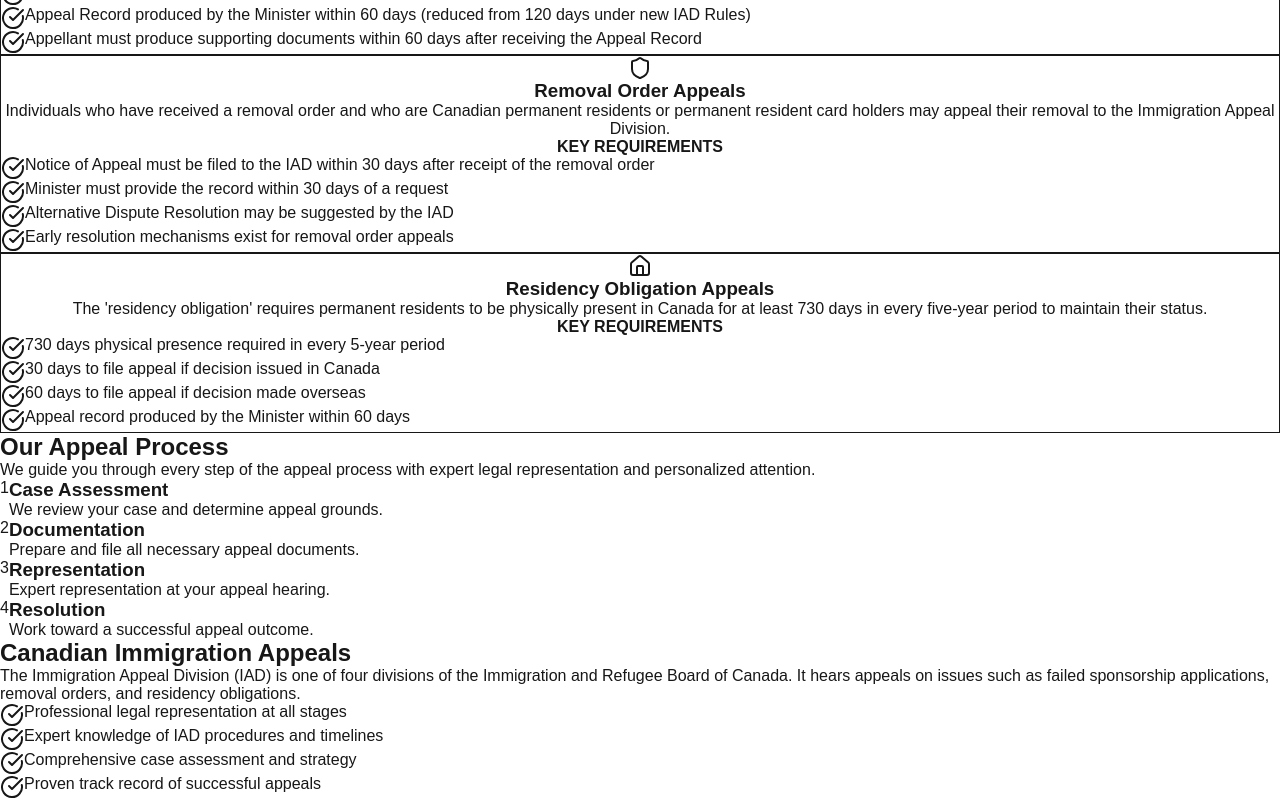
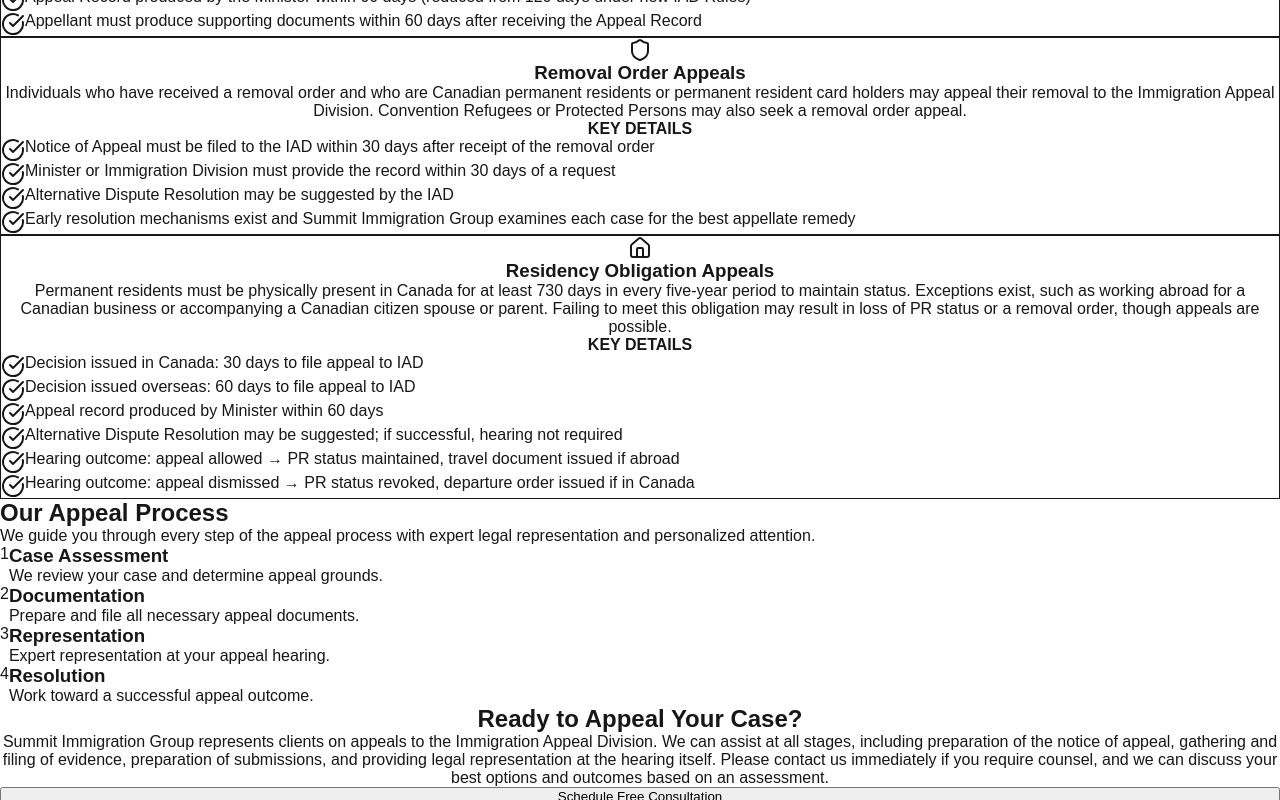
Before and after one commit to vicky262600/summit-immigration, a Next.js app: page /immigration-appeals in a window 1280 px wide. Shown: the part 780-1580 px from the top of the page. Built offline with nearby package versions, Linux system fonts and the light colour scheme.

Commit message:
immigration appeal page done with the contant

```diff
--- a/src/components/ImmigrationAppeals.jsx
+++ b/src/components/ImmigrationAppeals.jsx
@@ -22,17 +22,13 @@ const ImmigrationAppeals = () => {
   useEffect(() => {
     const observer = new IntersectionObserver(
       ([entry]) => {
-        if (entry.isIntersecting) {
-          setIsVisible(true);
-        }
+        if (entry.isIntersecting) setIsVisible(true);
       },
       { threshold: 0.1 }
     );
 
     const section = document.getElementById('appeals');
-    if (section) {
-      observer.observe(section);
-    }
+    if (section) observer.observe(section);
 
     return () => observer.disconnect();
   }, []);
@@ -40,17 +36,13 @@ const ImmigrationAppeals = () => {
   useEffect(() => {
     const appealsObserver = new IntersectionObserver(
       ([entry]) => {
-        if (entry.isIntersecting) {
-          setIsAppealsVisible(true);
-        }
+        if (entry.isIntersecting) setIsAppealsVisible(true);
       },
       { threshold: 0.1 }
     );
 
     const appealsSection = document.getElementById('appeals-types');
-    if (appealsSection) {
-      appealsObserver.observe(appealsSection);
-    }
+    if (appealsSection) appealsObserver.observe(appealsSection);
 
     return () => appealsObserver.disconnect();
   }, []);
@@ -58,7 +50,7 @@ const ImmigrationAppeals = () => {
   const appealTypes = [
     {
       title: "Sponsorship Appeals",
-      description: "Failed sponsorship applications may be made by the permanent resident or Canadian citizen who supplied the application to sponsor in support of the foreign national's application for permanent residence.",
+      description: "Failed sponsorship applications may be made by the permanent resident or Canadian citizen who supplied the application to sponsor in support of the foreign national’s application for permanent residence. If the application is unsuccessful, the sponsor can appeal the refusal to the IAD.",
       icon: Heart,
       details: [
         "Notice of Appeal must be filed to the IAD within 30 days of receipt of the refusal letter",
@@ -68,24 +60,26 @@ const ImmigrationAppeals = () => {
     },
     {
       title: "Removal Order Appeals",
-      description: "Individuals who have received a removal order and who are Canadian permanent residents or permanent resident card holders may appeal their removal to the Immigration Appeal Division.",
+      description: "Individuals who have received a removal order and who are Canadian permanent residents or permanent resident card holders may appeal their removal to the Immigration Appeal Division. Convention Refugees or Protected Persons may also seek a removal order appeal.",
       icon: Shield,
       details: [
         "Notice of Appeal must be filed to the IAD within 30 days after receipt of the removal order",
-        "Minister must provide the record within 30 days of a request",
+        "Minister or Immigration Division must provide the record within 30 days of a request",
         "Alternative Dispute Resolution may be suggested by the IAD",
-        "Early resolution mechanisms exist for removal order appeals"
+        "Early resolution mechanisms exist and Summit Immigration Group examines each case for the best appellate remedy"
       ]
     },
     {
       title: "Residency Obligation Appeals",
-      description: "The 'residency obligation' requires permanent residents to be physically present in Canada for at least 730 days in every five-year period to maintain their status.",
+      description: "Permanent residents must be physically present in Canada for at least 730 days in every five-year period to maintain status. Exceptions exist, such as working abroad for a Canadian business or accompanying a Canadian citizen spouse or parent. Failing to meet this obligation may result in loss of PR status or a removal order, though appeals are possible.",
       icon: Home,
       details: [
-        "730 days physical presence required in every 5-year period",
-        "30 days to file appeal if decision issued in Canada",
-        "60 days to file appeal if decision made overseas",
-        "Appeal record produced by the Minister within 60 days"
+        "Decision issued in Canada: 30 days to file appeal to IAD",
+        "Decision issued overseas: 60 days to file appeal to IAD",
+        "Appeal record produced by Minister within 60 days",
+        "Alternative Dispute Resolution may be suggested; if successful, hearing not required",
+        "Hearing outcome: appeal allowed → PR status maintained, travel document issued if abroad",
+        "Hearing outcome: appeal dismissed → PR status revoked, departure order issued if in Canada"
       ]
     }
   ];
@@ -115,13 +109,12 @@ const ImmigrationAppeals = () => {
 
   return (
     <section id="appeals" className="min-h-screen bg-gray-50">
-      {/* Hero Section with Background Image */}
+      {/* Hero Section */}
       <div className="relative min-h-[500px] flex items-center bg-gradient-to-br from-blue-900 to-blue-700 overflow-hidden">
         <div
           className="absolute inset-0 bg-cover bg-center opacity-20"
           style={{ backgroundImage: `url('/ImmigrationAppeals1.jpg')` }}
         />
-
         <div className="container mx-auto px-6 relative z-10">
           <div className="max-w-4xl mx-auto text-center">
             <div
@@ -132,7 +125,6 @@ const ImmigrationAppeals = () => {
             >
               Immigration Appeals
             </div>
-
             <h1
               className={`text-4xl md:text-5xl font-bold text-white mb-6 leading-tight transition-all duration-1000 ease-out ${
                 isVisible ? 'translate-y-0 opacity-100' : '-translate-y-10 opacity-0'
@@ -141,20 +133,16 @@ const ImmigrationAppeals = () => {
             >
               Don't Lose Hope – Appeal Your Immigration Decision
             </h1>
-
             <p
               className={`text-xl text-white/90 mb-8 max-w-4xl mx-auto transition-all duration-1000 ease-out ${
                 isVisible ? 'translate-y-0 opacity-100' : '-translate-y-10 opacity-0'
               }`}
               style={{ transitionDelay: '0.6s' }}
             >
-               If your immigration application to Canada has been refused or you have been found to be inadmissible, do not lose hope in your dream to migrate to Canada. The Immigration Appeal Division, one of four divisions of the Immigration and Refugee Board, hears general appeals on issues such as failed sponsorship applications, removal orders and residency obligations.
+              If your immigration application to Canada has been refused or you have been found to be inadmissible, do not lose hope in your dream to migrate to Canada. The Immigration Appeal Division (IAD), one of four divisions of the Immigration and Refugee Board, hears appeals on issues such as failed sponsorship applications, removal orders, and residency obligations.
             </p>
-
             <button
-               className={`bg-white text-blue-900 hover:bg-gray-100 px-8 py-4 rounded-lg font-semibold text-lg shadow-lg hover:shadow-xl transition-all transform hover:-translate-y-0.5 ${
-                 isVisible ? 'translate-y-0 opacity-100' : '-translate-y-10 opacity-0'
-               }`}
+              className={`bg-white text-blue-900 hover:bg-gray-100 px-8 py-4 rounded-lg font-semibold text-lg shadow-lg hover:shadow-xl transition-all transform hover:-translate-y-0.5`}
               style={{ transitionDelay: '0.8s' }}
             >
               Schedule Free Consultation
@@ -166,14 +154,12 @@ const ImmigrationAppeals = () => {
 
       {/* Appeal Types Section */}
       <div id="appeals-types" className="py-20 relative overflow-hidden">
-         {/* Background Image */}
         <div
           className="absolute inset-0 bg-cover bg-center bg-fixed"
           style={{ backgroundImage: `url('/canadaflages.jpg')` }}
         >
           <div className="absolute inset-0 bg-black bg-opacity-60"></div>
         </div>
-
         <div className="container mx-auto px-6 relative z-10">
           <div
             className={`text-center mb-20 transition-all duration-1000 ease-out ${
@@ -189,8 +175,7 @@ const ImmigrationAppeals = () => {
             </h2>
             <div className="w-24 h-1 bg-gradient-to-r from-white to-blue-200 mx-auto mb-6"></div>
             <p className="text-xl text-white/90 max-w-3xl mx-auto leading-relaxed">
-               Our experienced legal team specializes in all types of immigration appeals with proven success rates.
-               We provide comprehensive legal representation for every stage of the appeal process.
+              Summit Immigration Consulting Group assists all clients with the following types of appeals for negative decisions.
             </p>
           </div>
 
@@ -198,7 +183,7 @@ const ImmigrationAppeals = () => {
   {appealTypes.map((appeal, index) => (
     <div
       key={index}
-                 className={`group bg-white rounded-2xl shadow-lg p-8 hover:shadow-2xl transition-all duration-500 hover:scale-105 border border-gray-100 ${
+      className={`group bg-white rounded-2xl shadow-lg p-8 hover:shadow-2xl transition-all duration-500 hover:scale-105 border border-gray-100 flex flex-col ${
         isAppealsVisible ? 'translate-y-0 opacity-100' : 'translate-y-20 opacity-0'
       }`}
       style={{
@@ -206,18 +191,23 @@ const ImmigrationAppeals = () => {
         transitionDuration: '0.8s'
       }}
     >
+      {/* Top: Icon, Title, Description */}
+      <div className="flex flex-col">
         <div className="bg-gradient-to-br from-blue-600 to-blue-700 w-20 h-20 rounded-2xl flex items-center justify-center mx-auto mb-6 group-hover:scale-110 transition-transform duration-300 shadow-lg">
           <appeal.icon className="h-10 w-10 text-white" />
         </div>
         <h3 className="text-2xl font-bold text-blue-900 mb-4 text-center group-hover:text-blue-700 transition-colors">
           {appeal.title}
         </h3>
-                 <p className="text-gray-600 mb-8 text-center leading-relaxed">
+        <p className="text-gray-600 text-center leading-relaxed">
           {appeal.description}
         </p>
-                 <div className="space-y-3 bg-gray-50 p-6 rounded-xl">
+      </div>
+
+      {/* Bottom: Key Details */}
+      <div className="space-y-3 bg-gray-50 p-6 rounded-xl mt-4">
         <h4 className="text-sm font-semibold text-blue-900 mb-3 text-center uppercase tracking-wide">
-                     Key Requirements
+          Key Details
         </h4>
         {appeal.details.map((detail, idx) => (
           <div key={idx} className="flex items-start space-x-3">
@@ -231,12 +221,12 @@ const ImmigrationAppeals = () => {
     </div>
   ))}
 </div>
+
+
         </div>
       </div>
 
-
-
-       {/* Process Section with Image */}
+      {/* Process Section */}
       <div className="py-20 bg-white">
         <div className="container mx-auto px-6">
           <div className="grid grid-cols-1 lg:grid-cols-2 gap-16 items-center">
@@ -292,64 +282,6 @@ const ImmigrationAppeals = () => {
         </div>
       </div>
 
-       {/* Canadian Immigration Section with Image */}
-       <div className="py-20 bg-gray-50">
-         <div className="container mx-auto px-6">
-           <div className="grid grid-cols-1 lg:grid-cols-2 gap-16 items-center">
-             <div
-               className={`transition-all duration-1000 ease-out ${
-                 isVisible ? 'translate-x-0 opacity-100' : '-translate-x-10 opacity-0'
-               }`}
-               style={{ transitionDelay: '1.2s' }}
-             >
-               <div className="relative w-full h-96 rounded-xl overflow-hidden shadow-xl">
-                 <Image
-                   src="/ImmigrationAppeals2.jpg"
-                   alt="Canadian Immigration"
-                   fill
-                   className="object-cover"
-                 />
-                 <div className="absolute inset-0 bg-gradient-to-t from-blue-900/60 to-transparent rounded-xl"></div>
-               </div>
-             </div>
-
-             <div
-               className={`transition-all duration-1000 ease-out ${
-                 isVisible ? 'translate-x-0 opacity-100' : 'translate-x-10 opacity-0'
-               }`}
-               style={{ transitionDelay: '1.4s' }}
-             >
-               <h2 className="text-3xl md:text-4xl font-bold text-blue-900 mb-6">
-                 Canadian Immigration Appeals
-               </h2>
-               <p className="text-lg text-gray-600 mb-8">
-                 The Immigration Appeal Division (IAD) is one of four divisions of the Immigration and Refugee Board of Canada. It hears appeals on issues such as failed sponsorship applications, removal orders, and residency obligations.
-               </p>
-               <div className="space-y-4">
-                 <div className="flex items-start space-x-3">
-                   <CheckCircle className="h-5 w-5 text-blue-600 mt-1 flex-shrink-0" />
-                   <span className="text-gray-700">Professional legal representation at all stages</span>
-                 </div>
-                 <div className="flex items-start space-x-3">
-                   <CheckCircle className="h-5 w-5 text-blue-600 mt-1 flex-shrink-0" />
-                   <span className="text-gray-700">Expert knowledge of IAD procedures and timelines</span>
-                 </div>
-                 <div className="flex items-start space-x-3">
-                   <CheckCircle className="h-5 w-5 text-blue-600 mt-1 flex-shrink-0" />
-                   <span className="text-gray-700">Comprehensive case assessment and strategy</span>
-                 </div>
-                 <div className="flex items-start space-x-3">
-                   <CheckCircle className="h-5 w-5 text-blue-600 mt-1 flex-shrink-0" />
-                   <span className="text-gray-700">Proven track record of successful appeals</span>
-                 </div>
-               </div>
-             </div>
-           </div>
-         </div>
-       </div>
-
-
-
       {/* CTA Section */}
       <div className="py-20 bg-white">
         <div className="container mx-auto px-6">
@@ -363,7 +295,7 @@ const ImmigrationAppeals = () => {
               Ready to Appeal Your Case?
             </h2>
             <p className="text-lg text-gray-600 mb-8">
-               Summit Immigration Group represents clients on appeals to the Immigration Appeal Division. We can assist at all stages, including with preparation of the notice of appeal, the gathering and filing of evidence, the preparation of submissions and in providing legal representation at the hearing itself. Please contact us immediately if you require counsel at the Immigration Appeal Division and we can discuss your best options and outcome based on an assessment.
+              Summit Immigration Group represents clients on appeals to the Immigration Appeal Division. We can assist at all stages, including preparation of the notice of appeal, gathering and filing of evidence, preparation of submissions, and providing legal representation at the hearing itself. Please contact us immediately if you require counsel, and we can discuss your best options and outcomes based on an assessment.
             </p>
             <div className="flex flex-col sm:flex-row gap-4 justify-center">
               <button className="bg-blue-600 hover:bg-blue-700 text-white px-8 py-4 rounded-lg font-semibold text-lg shadow-lg hover:shadow-xl transition-all transform hover:-translate-y-0.5">
```
Lines whose indentation alone changed are shown as unchanged.
